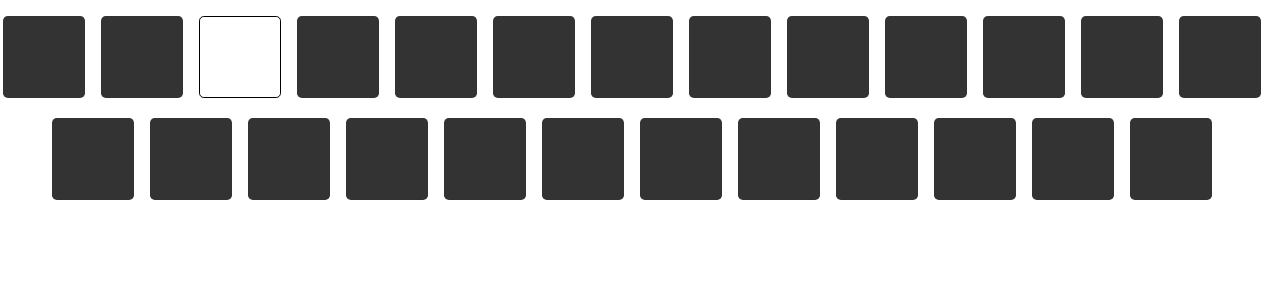
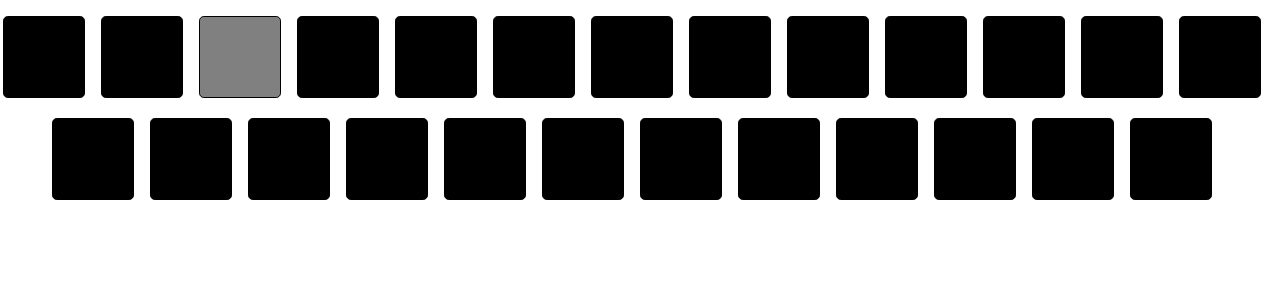
Before and after one commit to slick-codes/start-react, a React (Create React App) app: page / in a window 1280 px wide. Shown: the top 300 px of the page. Built offline with nearby package versions, Linux system fonts and the light colour scheme.

Commit message:
setting toggler from parent Compoent

```diff
--- a/src/components/Box.jsx
+++ b/src/components/Box.jsx
@@ -1,22 +1,15 @@
 
-import React from "react"
+
 
 const Box = function(props){
 
-    const [theme, setTheme] = React.useState(props.darkMode)
-
-    function toggleTheme(){
-        setTheme( oldTheme => !oldTheme)
-    }
-
     const style = {
-        backgroundColor: theme? '#333' : 'transparent',
-        borderColor: theme && 'transparent'
+        backgroundColor: props.darkMode? 'black' : 'gray'
     }
 
 
     return (
-        <div className="box" onClick={toggleTheme} style={style} ></div>
+        <div className="box" onClick={props.handleThemeToggler} style={style} ></div>
     )
 }
 
```
